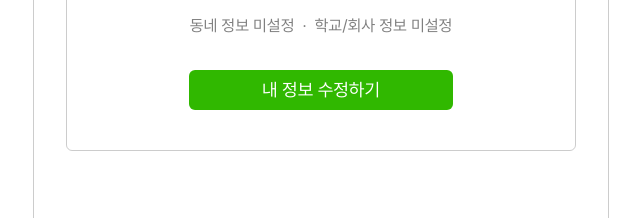
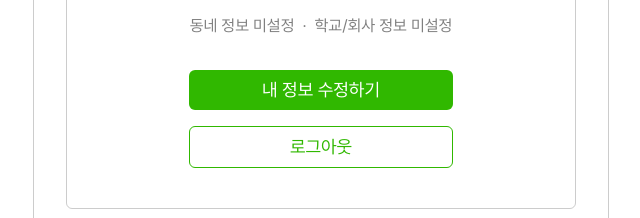
Before and after one commit to undeokum/instend, a Next.js app: page /user in a window 1280 px wide. Shown: the part 147-365 px from the top of the page, without its empty margins (319-959 px from the left). Built offline with nearby package versions, Linux system fonts and the light colour scheme; no server answers; the database is empty; sample sign-in values are in the browser's storage.

Commit message:
20241025

```diff
--- a/app/user/page.tsx
+++ b/app/user/page.tsx
@@ -6,11 +6,12 @@ import { useEffect, useState } from 'react'
 import SearchBar from '@/components/search'
 import { collection, doc, getDoc, getDocs, orderBy, query, where } from 'firebase/firestore'
 import { PostInstructure, UserDataInstructure } from '..'
-import { User } from 'firebase/auth'
+import { signOut, User } from 'firebase/auth'
 import Link from 'next/link'
-import { useSearchParams } from 'next/navigation'
+import { useRouter, useSearchParams } from 'next/navigation'
 
 const UserPage = () => {
+    const router = useRouter()
     const searchParams = useSearchParams().get('folder')
 
     const [posts, setPosts] = useState<PostInstructure[]>([])
@@ -47,13 +48,20 @@ const UserPage = () => {
     }
 
     const fetchUserData = async () => {
-        if(user?.uid){
+        if(user){
             const userDataRef = doc(db, 'userData', user?.uid)
             const userDataSnap = await getDoc(userDataRef)
             if(userDataSnap.exists()){
                 const { neighbor, school } = userDataSnap.data()
                 setUserData({ neighbor, school })
             }
+        }
+    }
+
+    const onClick = async () => {
+        if(user){
+            await signOut(auth)
+            router.push('/auth')
         }
     }
 
@@ -90,7 +98,10 @@ const UserPage = () => {
                             <span>{userData?.school || '학교/회사 정보 미설정'}</span>
                         </div>
                     </div>
-                    <Link href='/edit' className='bg-instend hover:bg-hover transition-colors text-white w-[52%] py-1.5 rounded-md text-lg flex items-center justify-center'>내 정보 수정하기</Link>
+                    <div className='w-[52%] space-y-4'>
+                        <Link href='/edit' className='bg-instend hover:bg-hover transition-colors text-white py-1.5 rounded-md text-lg flex items-center justify-center'>내 정보 수정하기</Link>
+                        <div onClick={onClick} className='border border-instend text-instend bg-white py-1.5 rounded-md text-lg flex items-center justify-center hover:brightness-95 transition-all cursor-pointer'>로그아웃</div>
+                    </div>
                 </div>
                 <div className='space-y-5'>
                     <h1 className='text-2xl font-semi_bold'>내가 작성한 글들</h1>
--- a/components/nav.tsx
+++ b/components/nav.tsx
@@ -2,7 +2,7 @@
 import { auth } from '@/app/firebase'
 import { faEarth, faHome, faSchool, faUser } from '@fortawesome/free-solid-svg-icons'
 import { FontAwesomeIcon } from '@fortawesome/react-fontawesome'
-import { onAuthStateChanged } from 'firebase/auth'
+import { onAuthStateChanged, User } from 'firebase/auth'
 import Link from 'next/link'
 import { useRouter } from 'next/navigation'
 import { useEffect } from 'react'
@@ -18,8 +18,8 @@ interface navbarType {
 const NavBar = (props: navbarType) => {
     const router = useRouter()
     useEffect(() => {
-        onAuthStateChanged(auth, user => {
-            if (!user) {
+        onAuthStateChanged(auth, userr => {
+            if (!userr) {
                 router.push('/auth')
             }
         })
```
